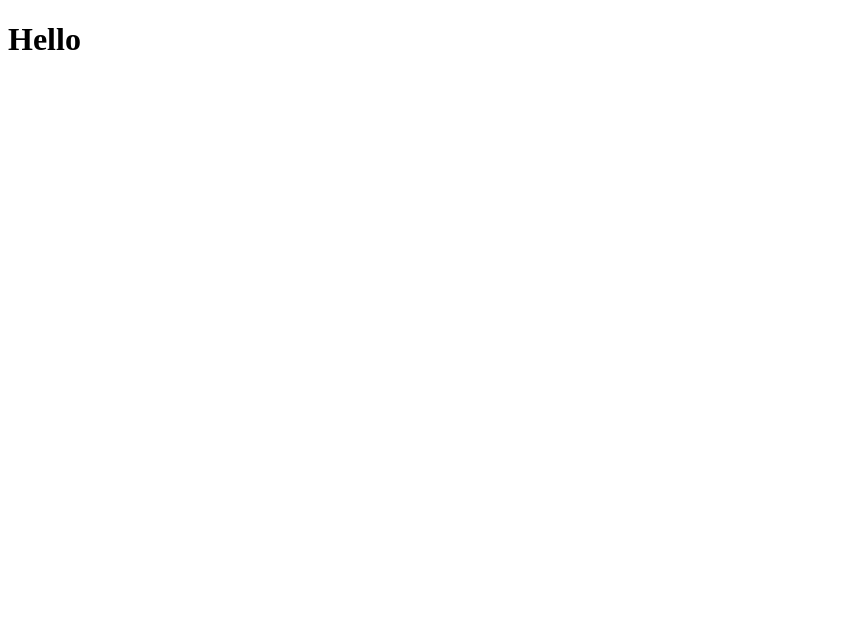
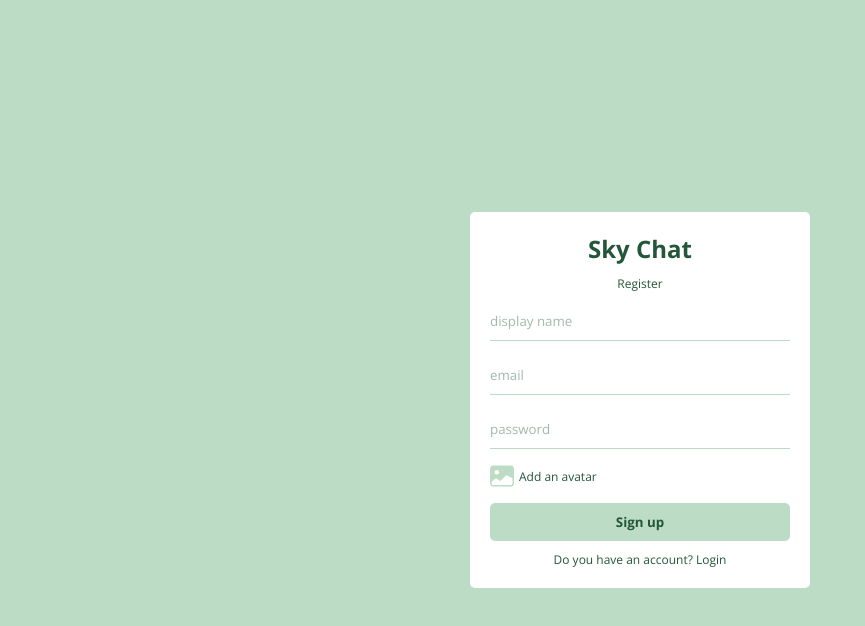
Before and after one commit to hekmatsalehi/chat-app, a React (Create React App) app: page /register in a window 1280 px wide. Shown: the top 626 px of the page, without its empty margins (0-865 px from the left). Built offline with nearby package versions, Linux system fonts and the light colour scheme.

Commit message:
React router dom added

```diff
--- a/package.json
+++ b/package.json
@@ -8,7 +8,10 @@
     "@testing-library/user-event": "^13.5.0",
     "react": "^18.2.0",
     "react-dom": "^18.2.0",
+    "react-icons": "^4.8.0",
+    "react-router-dom": "^6.8.2",
     "react-scripts": "5.0.1",
+    "sass": "^1.58.3",
     "web-vitals": "^2.1.4"
   },
   "scripts": {
--- a/public/index.html
+++ b/public/index.html
@@ -8,6 +8,16 @@
       name="description"
       content=""
     />
+    <link
+      href="https://fonts.googleapis.com/css2?family=Open+Sans:wght@300;400;500;600;700;800&display=swap"
+      rel="stylesheet"
+    />
+    <style>
+      * {
+        font-family: "Open Sans", sans-serif;
+        margin: 0;
+      }
+    </style>
     <title>Sky Chat</title>
   </head>
   <body>
--- a/src/App.js
+++ b/src/App.js
@@ -1,9 +1,32 @@
+import Login from "./pages/login/Login";
+import Register from "./pages/register/Register";
+import Home from "./pages/home/Home";
+import NotFound from "./pages/notFound/NotFound";
+import {
+  createBrowserRouter,
+  RouterProvider,
+} from "react-router-dom";
+
+const router = createBrowserRouter([
+  {
+    path: "/",
+    element: <Home/>,
+    errorElement: <NotFound/>
+  },
+  {
+    path: "/login",
+    element: <Login/>,
+  },
+  {
+    path: "/register",
+    element: <Register/>,
+  },
+
+]);
 
 function App() {
   return (
-    <div>
-      <h1>Hello</h1>
-    </div>
+    <RouterProvider router={router}/>
   );
 }
 
--- /dev/null
+++ b/src/pages/home/Home.jsx
@@ -0,0 +1,9 @@
+import React from 'react'
+
+function Home() {
+  return (
+    <div>Home</div>
+  )
+}
+
+export default Home
```
Also changed, not shown: 1 other file (tests, documents, lock files or other folders).
